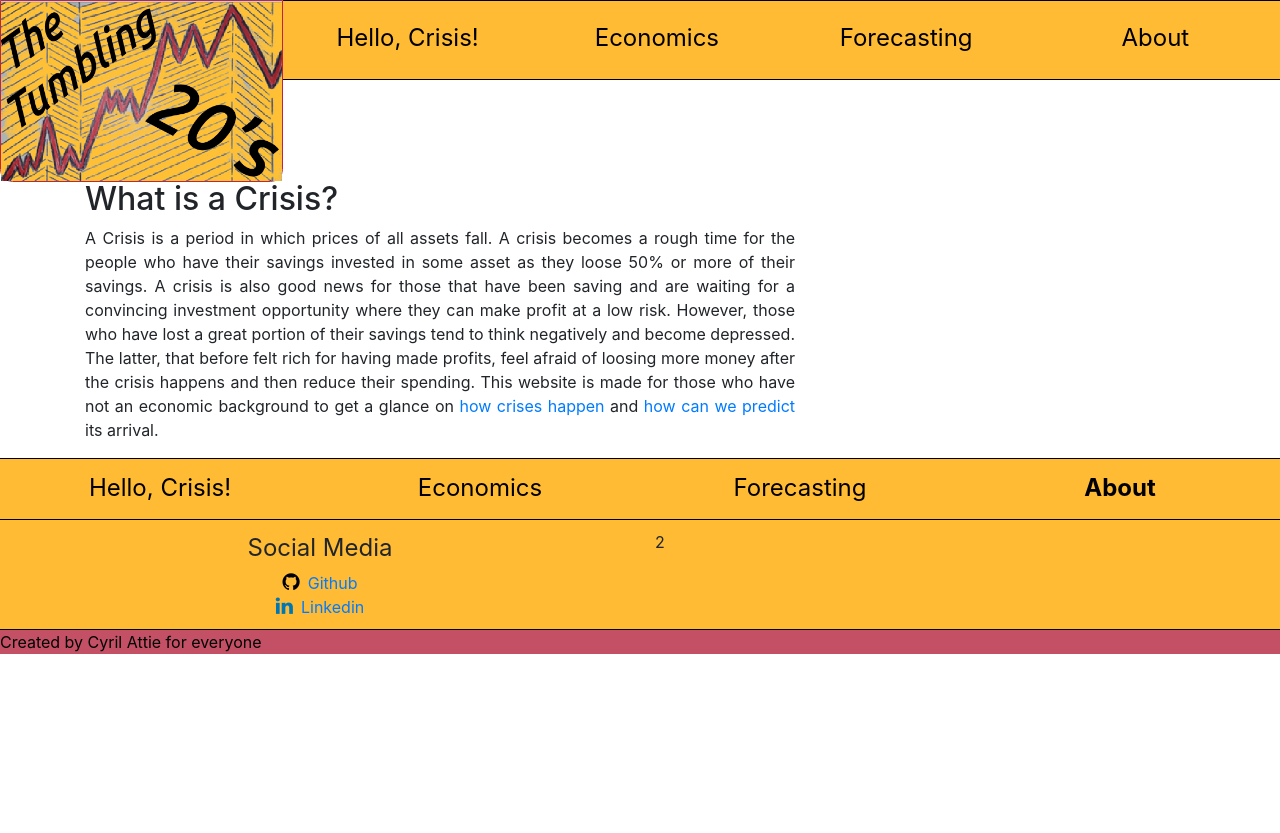
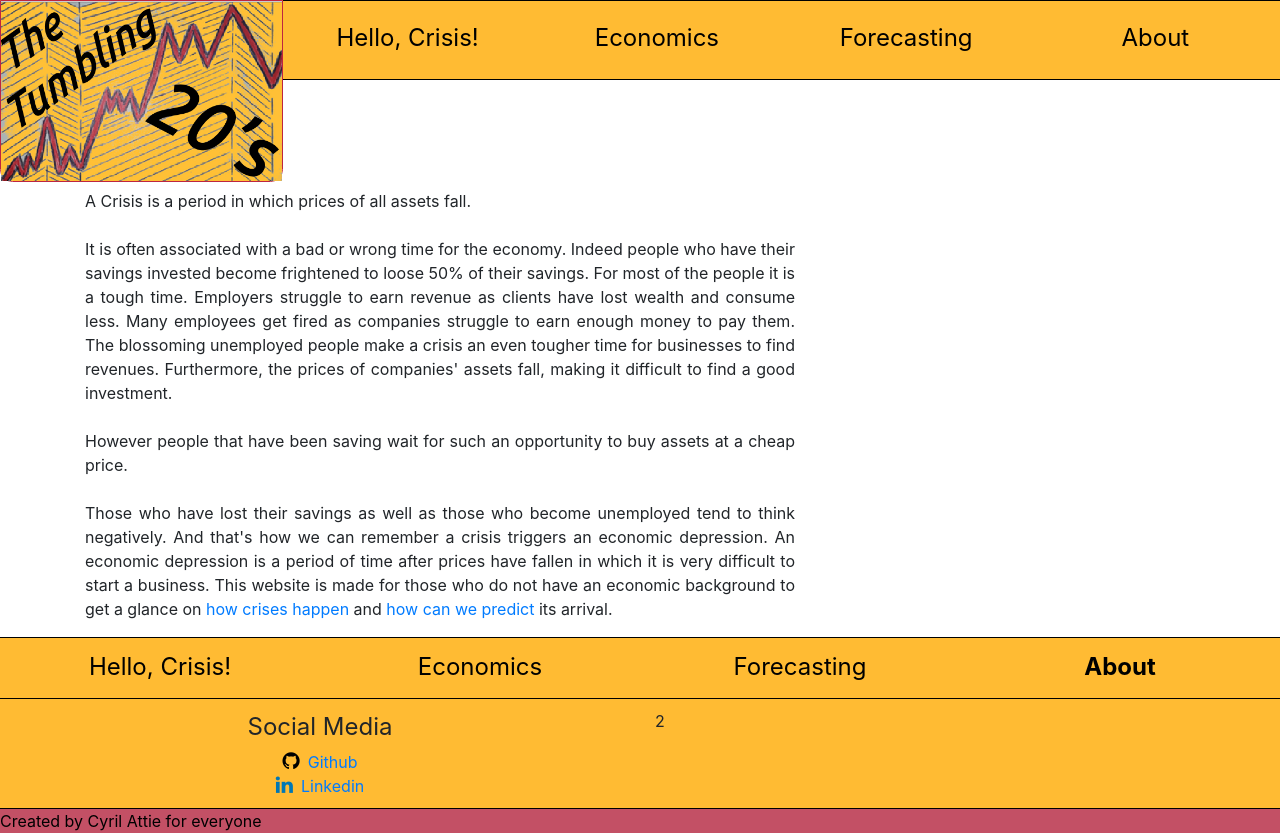
Before and after one commit to cyril-attie/tumbling_2020s, a Flask app: page /crisis in a window 1280 px wide. Before the commit the page ends 654 px from the top, so only its background shows below. Run offline with Flask 2, Linux system fonts and the light colour scheme; some libraries are stand-ins or nearby versions.

Commit message:
Crisis content written, landing page content improved.

```diff
--- a/templates/crisis.html
+++ b/templates/crisis.html
@@ -2,14 +2,23 @@
 
 {% block content %}
     <section class="container">
-        <h2 class= "row col-lg-8 col-sm-12">What is a Crisis?</h2>
+        <h2 class= "row col-lg-8 col-sm-12"></h2>
         <div class="row col-lg-8 col-sm-12">
           <p>
-            A Crisis is a period in which prices of all assets fall.
-            A crisis becomes a rough time for the people who have their savings invested in some asset as they loose 50% or more of their savings.
-            A crisis is also good news for those that have been saving and are waiting for a convincing investment opportunity where they can make profit at a low risk.
-            However, those who have lost a great portion of their savings tend to think negatively and become depressed. The latter, that before felt rich for having made profits, feel afraid of loosing more money after the crisis happens and then reduce their spending.
-            This website is made for those who have not an economic background to get a glance on <a href="economics.html">how crises happen</a> and <a href="forecasting.html">how can we predict</a> its arrival.
+            A Crisis is a period in which prices of all assets fall. <br> <br>
+            It is often associated with a bad or wrong time for the economy.
+            Indeed people who have their savings invested become frightened to loose 50% of their savings.
+             For most of the people it is a tough time.
+            Employers struggle to earn revenue as clients have lost wealth and consume less.
+            Many employees get fired as companies struggle to earn enough money to pay them.
+            The blossoming unemployed people make a crisis an even tougher time for businesses to find revenues.
+            Furthermore, the prices of companies' assets fall, making it difficult to find a good investment.<br><br>
+
+            However people that have been saving wait for such an opportunity to buy assets at a cheap price.<br> <br>
+
+            Those who have lost their savings as well as those who become unemployed tend to think negatively. And that's how we can remember a crisis triggers an economic depression.
+            An economic depression is a period of time after prices have fallen in which it is very difficult to start a business.
+            This website is made for those who do not have an economic background to get a glance on <a href="{{ url_for('economics')}}">how crises happen</a> and <a href="{{url_for('forecasting')}}">how can we predict</a> its arrival.
             </p>
           </div>
       </section>
--- a/templates/landing.html
+++ b/templates/landing.html
@@ -17,11 +17,10 @@
 
 <body>
     <div id="landing" >
-        <a id="logo" href="{{url_for('crisis')}}" ><img src="{{url_for('static',filename='img/tumbling20s.png')}}" alt=""></a>
+        <a id="logo" href="{{url_for('crisis')}}" ><img src="{{url_for('static',filename='img/tumbling20s1.png')}}" alt=""></a>
 
         <p id="mission">
-            In order to build a safe future, The Tumbling Twenties shares economic knowledge to prepare
-            people for the economic depression that will take place during the 2020's decade.
+            The Tumbling Twenties shares economic knowledge regarding the 2020's depression.
         </p>
 
         <p id="footer-disclaimer" >
```
